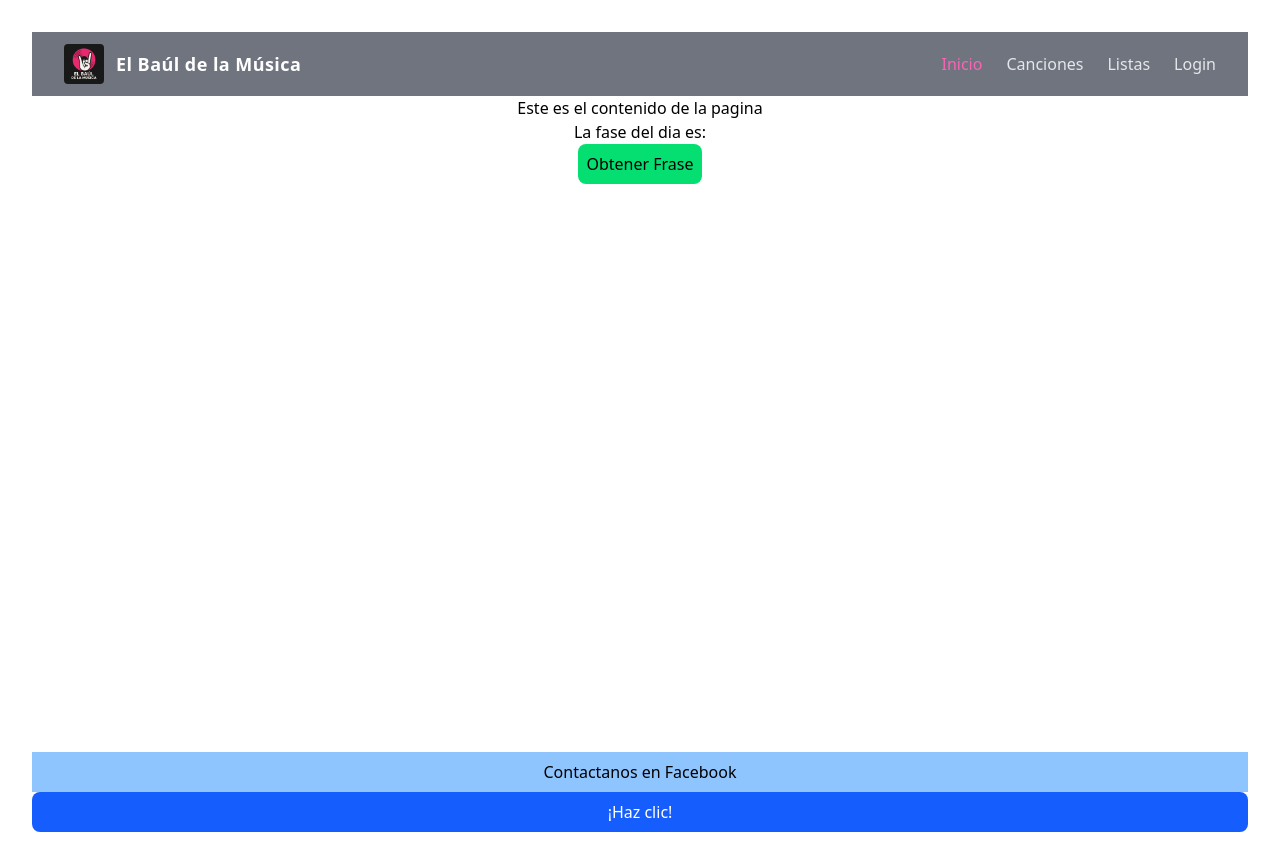
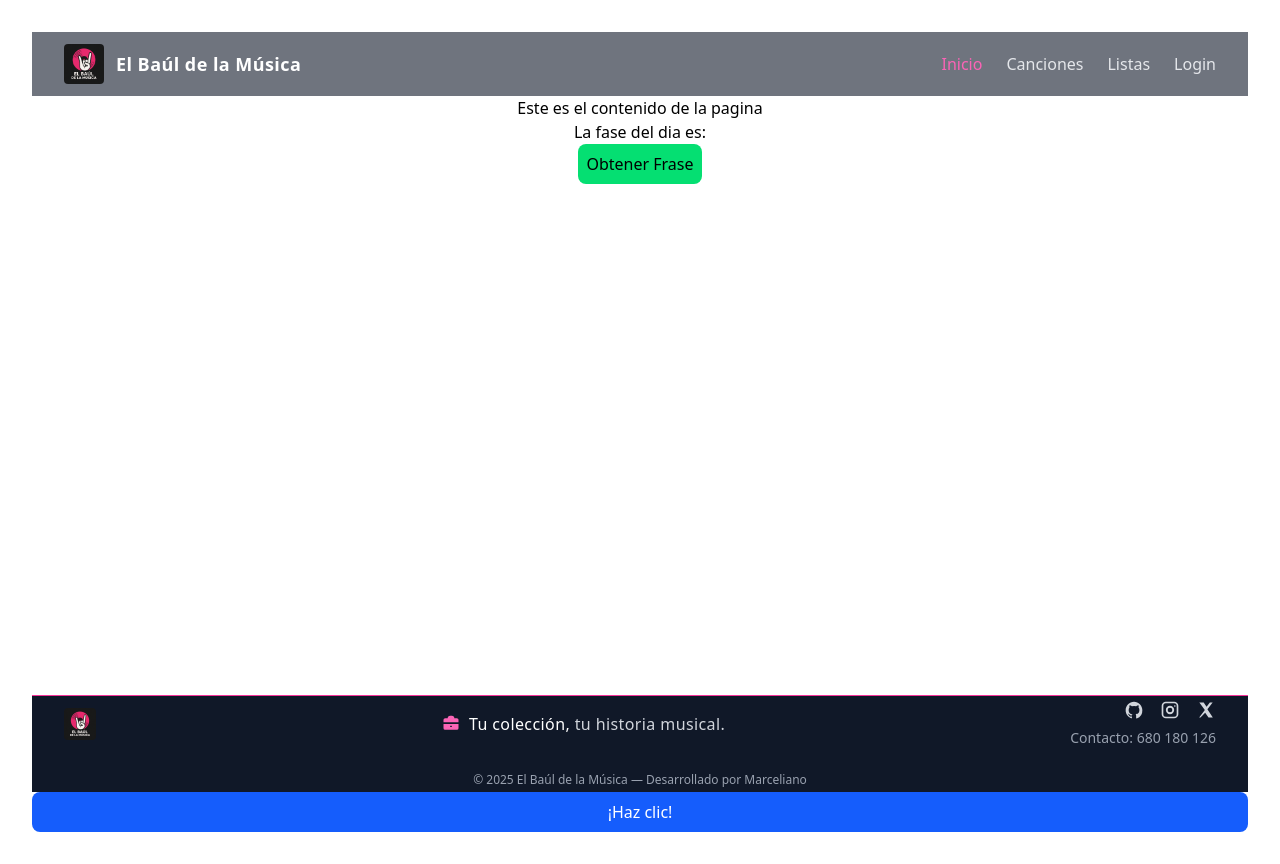
Before and after one commit to MarceEsquinas/baul-musica-web, a React (Vite) app: page / in a window 1280 px wide. Built offline with nearby package versions, Linux system fonts and the light colour scheme.

Commit message:
momdifico footer

```diff
--- a/src/components/footer.jsx
+++ b/src/components/footer.jsx
@@ -1,7 +1,113 @@
+// src/components/Footer.jsx
+import logo from "../assets/logo-baul.png";
+
 export const Footer = () => {
+  const year = new Date().getFullYear();
+
+  return (
+    <footer className="bg-gray-900 border-t border-pink-500 text-gray-300">
+      <div className="mx-auto max-w-full px-4 sm:px-6 lg:px-8 py-1">
+        <div className="flex flex-col sm:flex-row items-center justify-between gap-6">
+          {/* Izquierda: logo */}
+          <div className="flex items-center gap-3">
+            <img
+              src={logo}
+              alt="El Baúl de la Música"
+              className="h-8 w-8 rounded"
+            />
+            <span className="sr-only">El Baúl de la Música</span>
+          </div>
+
+          {/* Centro: lema con icono de baúl */}
+          <div className="flex items-center gap-2 text-center">
+            {/* Icono baúl (SVG) */}
+            <svg
+              xmlns="http://www.w3.org/2000/svg"
+              viewBox="0 0 24 24"
+              aria-hidden="true"
+              className="h-5 w-5 text-pink-400"
+              fill="currentColor"
+            >
+              <path d="M3 7a2 2 0 0 1 2-2h3a3 3 0 0 1 3-3h2a3 3 0 0 1 3 3h3a2 2 0 0 1 2 2v3H3V7zm0 5h18v5a2 2 0 0 1-2 2H5a2 2 0 0 1-2-2v-5zm8.5 2a.5.5 0 0 0-.5.5v1h2v-1a.5.5 0 0 0-.5-.5h-1z" />
+            </svg>
+            <p className="text-sm sm:text-base tracking-wide">
+              <span className="text-white">Tu colección,</span> tu historia musical.
+            </p>
+          </div>
+
+          {/* Derecha: iconos sociales + contacto */}
+          <div className="flex flex-col items-center sm:items-end gap-2">
+            <div className="flex items-center gap-4">
+              {/* Icono GitHub */}
+              <a
+                href="#"
+                aria-label="GitHub"
+                className="hover:text-pink-400 transition"
+              >
+                <svg
+                  xmlns="http://www.w3.org/2000/svg"
+                  className="h-5 w-5"
+                  viewBox="0 0 24 24"
+                  fill="currentColor"
+                >
+                  <path d="M12 2C6.48 2 2 6.58 2 12.26c0 4.52 2.87 8.35 6.84 9.7.5.1.68-.22.68-.49 0-.24-.01-.87-.01-1.71-2.78.62-3.37-1.2-3.37-1.2-.45-1.18-1.11-1.5-1.11-1.5-.9-.63.07-.62.07-.62 1 .07 1.52 1.06 1.52 1.06.89 1.56 2.33 1.11 2.9.85.09-.66.35-1.11.63-1.37-2.22-.26-4.55-1.14-4.55-5.09 0-1.12.39-2.04 1.03-2.76-.1-.26-.45-1.31.1-2.73 0 0 .85-.28 2.78 1.05a9.3 9.3 0 0 1 5.06 0c1.93-1.33 2.78-1.05 2.78-1.05.55 1.42.2 2.47.1 2.73.64.72 1.03 1.64 1.03 2.76 0 3.96-2.34 4.82-4.57 5.08.36.32.67.94.67 1.9 0 1.37-.01 2.47-.01 2.8 0 .27.18.59.69.49A10.04 10.04 0 0 0 22 12.26C22 6.58 17.52 2 12 2z" />
+                </svg>
+              </a>
+              {/* Icono Instagram */}
+              <a
+                href="#"
+                aria-label="Instagram"
+                className="hover:text-pink-400 transition"
+              >
+                <svg
+                  xmlns="http://www.w3.org/2000/svg"
+                  className="h-5 w-5"
+                  viewBox="0 0 24 24"
+                  fill="currentColor"
+                >
+                  <path d="M7 2h10a5 5 0 0 1 5 5v10a5 5 0 0 1-5 5H7a5 5 0 0 1-5-5V7a5 5 0 0 1 5-5zm0 2a3 3 0 0 0-3 3v10a3 3 0 0 0 3 3h10a3 3 0 0 0 3-3V7a3 3 0 0 0-3-3H7zm5 3a5 5 0 1 1 0 10 5 5 0 0 1 0-10zm0 2.2A2.8 2.8 0 1 0 14.8 12 2.8 2.8 0 0 0 12 9.2zM17.8 6.2a1 1 0 1 1-1 1 1 1 0 0 1 1-1z" />
+                </svg>
+              </a>
+              {/* Icono X/Twitter */}
+              <a
+                href="#"
+                aria-label="X"
+                className="hover:text-pink-400 transition"
+              >
+                <svg
+                  xmlns="http://www.w3.org/2000/svg"
+                  className="h-5 w-5"
+                  viewBox="0 0 24 24"
+                  fill="currentColor"
+                >
+                  <path d="M4 3h5.2l3.5 5 3.9-5H20l-6.3 8.2L20.2 21h-5.2l-4-5.8L5.4 21H3.8l6.8-8.9L4 3z" />
+                </svg>
+              </a>
+            </div>
+
+            {/* Contacto */}
+            <a
+              href="tel:680180126"
+              className="text-sm text-gray-400 hover:text-pink-400 transition"
+            >
+              Contacto: 680 180 126
+            </a>
+          </div>
+        </div>
+
+        {/* Línea inferior: año y autor */}
+        <div className="mt-6 text-center text-xs text-gray-400">
+          © {year} El Baúl de la Música — Desarrollado por Marceliano
+        </div>
+      </div>
+    </footer>
+  );
+};
+
+/*export const Footer = () => {
     return (
         <div class="bg-blue-300 p-2">
             Contactanos en Facebook
         </div>
     )
-}
+}*/
```
